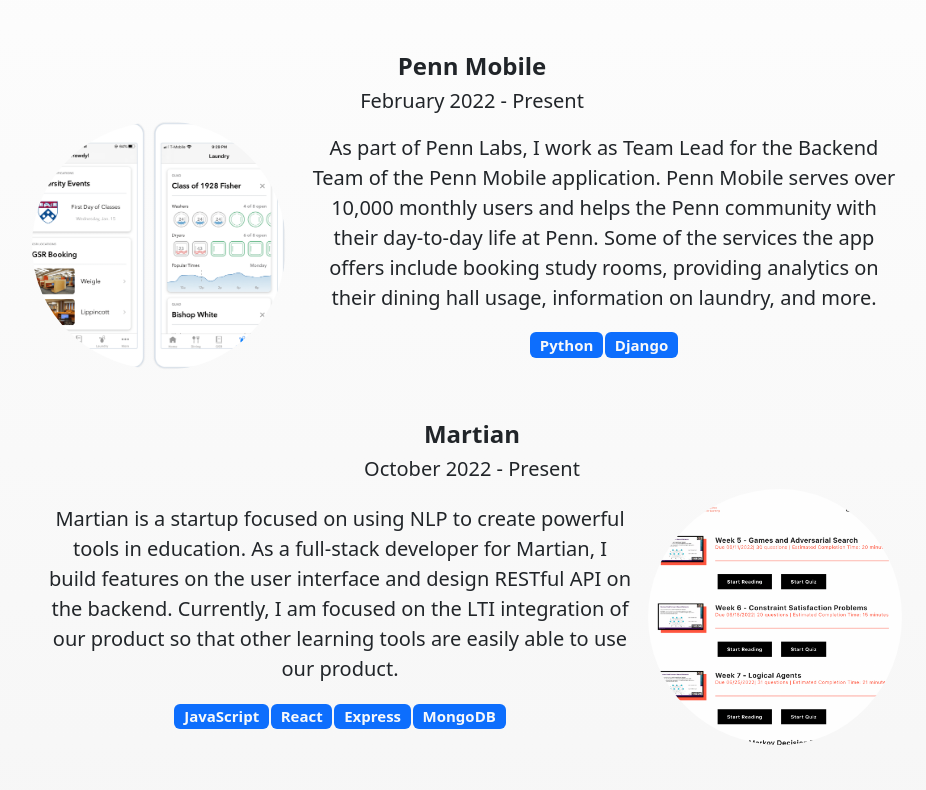
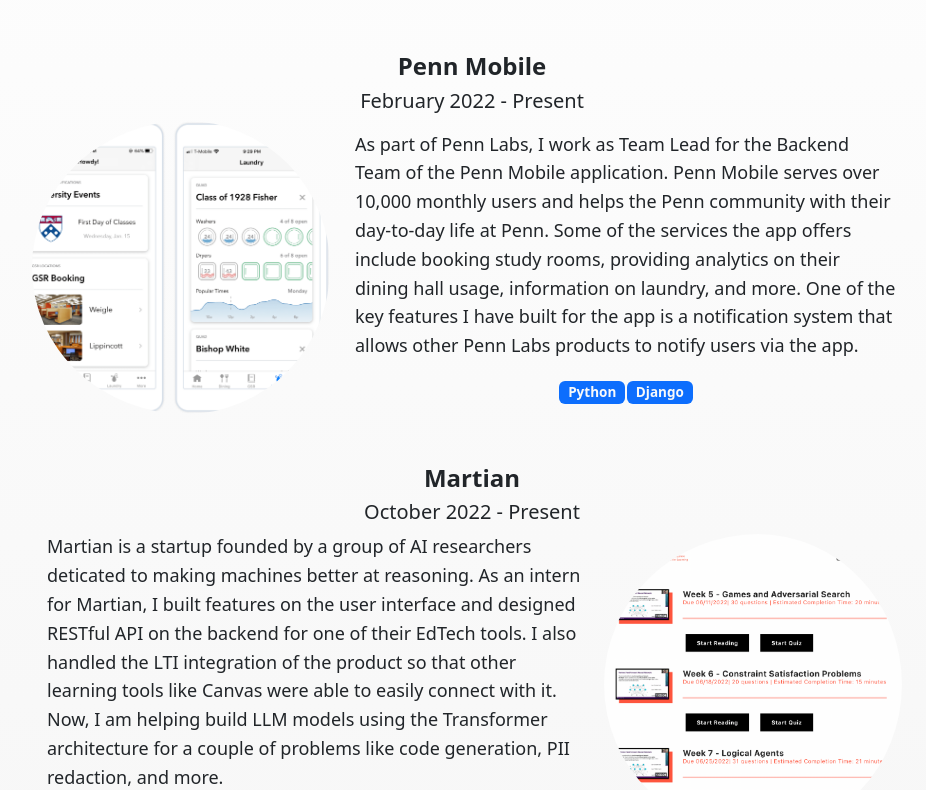
Before and after one commit to tuneerroy/tuneerroy.github.io, a React (Create React App) app in the folder portfolio/: page / in a window 1280 px wide. Shown: the part 400-1190 px from the top of the page, without its empty margins (168-1094 px from the left). Built offline with nearby package versions, Linux system fonts and the light colour scheme.

Commit message:
refactor: clean up some style and wording

```diff
--- a/portfolio/public/info.json
+++ b/portfolio/public/info.json
@@ -3,7 +3,7 @@
     {
       "name": "Penn Mobile",
       "timeline": "February 2022 - Present",
-      "description": "As part of Penn Labs, I work as Team Lead for the Backend Team of the Penn Mobile application. Penn Mobile serves over 10,000 monthly users and helps the Penn community with their day-to-day life at Penn. Some of the services the app offers include booking study rooms, providing analytics on their dining hall usage, information on laundry, and more.",
+      "description": "As part of Penn Labs, I work as Team Lead for the Backend Team of the Penn Mobile application. Penn Mobile serves over 10,000 monthly users and helps the Penn community with their day-to-day life at Penn. Some of the services the app offers include booking study rooms, providing analytics on their dining hall usage, information on laundry, and more. One of the key features I have built for the app is a notification system that allows other Penn Labs products to notify users via the app.",
       "imageName": "pennmobile.png",
       "stack": [
         "Python",
@@ -13,10 +13,10 @@
     {
       "name": "Martian",
       "timeline": "October 2022 - Present",
-      "description": "Martian is a startup focused on using NLP to create powerful tools in education. As a full-stack developer for Martian, I build features on the user interface and design RESTful API on the backend. Currently, I am focused on the LTI integration of our product so that other learning tools are easily able to use our product.",
+      "description": "Martian is a startup founded by a group of AI researchers deticated to making machines better at reasoning. As an intern for Martian, I built features on the user interface and designed RESTful API on the backend for one of their EdTech tools. I also handled the LTI integration of the product so that other learning tools like Canvas were able to easily connect with it. Now, I am helping build LLM models using the Transformer architecture for a couple of problems like code generation, PII redaction, and more.",
       "imageName": "martian.png",
       "stack": [
-        "JavaScript",
+        "PyTorch",
         "React",
         "Express",
         "MongoDB"
@@ -75,9 +75,9 @@
       ]
     },
     {
-      "name": "Whitespace Compiler",
+      "name": "Esoteric Language Compiler",
       "timeline": "November 2022 - December 2022",
-      "description": "As part of a team of 3, I created a compiler in Haskell for an esoteric language called Whitespace. It worked by first parsing the Whitespace syntax into our internal data type representation of the language, and then translating that language into ARM Assembly. My team and I extensively tested the accuracy of the code using property-based testing (QuickCheck) and unit tests.",
+      "description": "As part of a team of 3, I created compilers for the esoteric languages Whitespace and Brainfuck using Haskell. It works by first parsing the given esoteric language into a generic abstract language syntax that we created, and then translating that language into ARM Assembly. My team and I extensively tested the accuracy of the compilers by writing corresponding interpreters for the languages and using property-based testing with QuickCheck.",
       "imageName": "whitespace.png",
       "stack": [
         "Haskell",
--- a/portfolio/src/App.css
+++ b/portfolio/src/App.css
@@ -73,7 +73,7 @@
 }
 
 .App main #projects .project {
-  font-size: 20px;
+  font-size: 18px;
   margin: 0 auto 50px auto;
 }
 
@@ -86,6 +86,8 @@
 .App main #projects .project div div {
   display: block;
   margin: 0 5px;
+  text-align: left;
+  line-height: 1.6;
 }
 
 .App main #projects .project div div .badges {
@@ -93,7 +95,7 @@
 }
 
 .App main #projects .project img {
-  max-width: 30%;
+  max-width: 35%;
   padding-right: 10px;
 }
 
@@ -115,14 +117,6 @@
     margin-top: 20px;
   }
 
-  .App main #projects .project div div:nth-child(odd) {
-    text-align: center;
-  }
-
-  .App main #projects .project div div:nth-child(even) {
-    text-align: center;
-  }
-
   .App main #projects .project img {
     max-width: 70%;
     width: 100%;
--- a/portfolio/src/App.tsx
+++ b/portfolio/src/App.tsx
@@ -41,7 +41,7 @@
         {data !== undefined ? <Projects projects={data.projects} /> : null}
       </main>
       <footer>
-        <p>Last Updated June 1st, 2023.</p>
+        <p>Last Updated June 19th, 2023.</p>
         <p>&copy; 2023 Tuneer Roy</p>
       </footer>
     </div>
```
